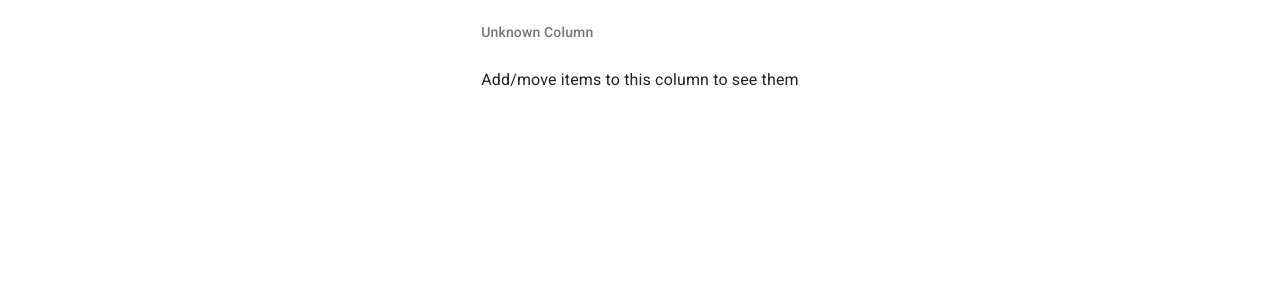
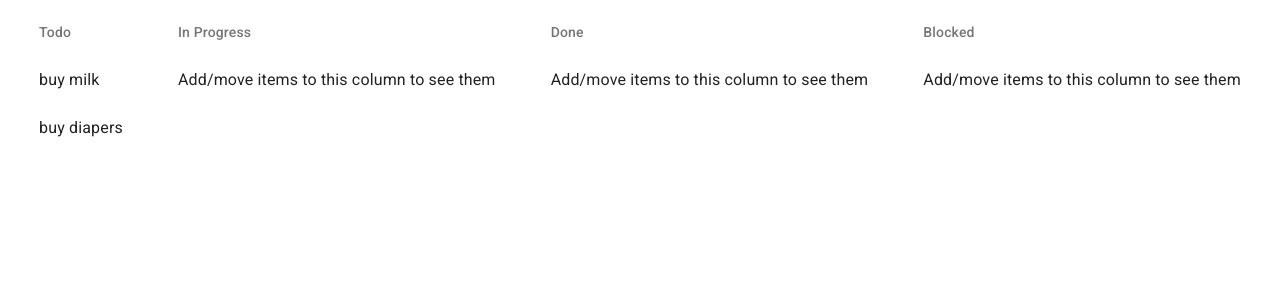
Before and after one commit to schaab/todo-pwa, a Next.js app: page / in a window 1280 px wide. Shown: the top 300 px of the page. Built offline with nearby package versions, Linux system fonts and the light colour scheme.

Commit message:
feat: four column layout

```diff
--- a/jest.config.js
+++ b/jest.config.js
@@ -4,6 +4,6 @@ module.exports = Object.assign(jestConfig, {
   testMatch: ['**/__tests__/**/*.[jt]s?(x)', '**/?(*.)+(spec|test).[jt]s?(x)'],
     setupFilesAfterEnv: [
         '@testing-library/react/cleanup-after-each',
-        'jest-dom/extend-expect'
+        '@testing-library/jest-dom/extend-expect'
       ],
 })
--- a/src/App.js
+++ b/src/App.js
@@ -1,27 +1,46 @@
 import React from 'react'
+import {map} from 'ramda'
 import Grid from '@material-ui/core/Grid'
+import uuidv4 from 'uuid/v4'
 import Column from './components/Column'
-//import R from 'ramda'
 
-/* const createColumn = ({title = 'unamed', items = [], order = 0} = {}) => ({
+const createColumn = ({
+  id = uuidv4(),
+  title = 'unamed',
+  items = [],
+  order = 0,
+} = {}) => ({
+  id,
   title,
   items,
   order,
 })
- */
-//const sortByOrder = R.sortBy(R.prop('order'))
+
+const createItem = ({id = uuidv4(), text = 'do something'}) => ({
+  id,
+  text,
+})
 
 const App = () => {
-  /* const columns = [
-    createColumn({title: 'Todo'}),
+  const todoItems = [
+    createItem({text: 'buy milk'}),
+    createItem({text: 'buy diapers'}),
+  ]
+  const columns = [
+    createColumn({title: 'Todo', items: todoItems}),
     createColumn({title: 'In Progress'}),
     createColumn({title: 'Done'}),
     createColumn({title: 'Blocked'}),
   ]
- */
+
   return (
     <Grid container direction="row" justify="space-evenly" alignItems="stretch">
-      <Column />
+      {map(
+        ({id, title, items}) => (
+          <Column key={id} title={title} items={items} />
+        ),
+        columns,
+      )}
     </Grid>
   )
 }
```
Also changed, not shown: package.json (+11 -10 lines), 1 other file (tests, documents, lock files or other folders).
